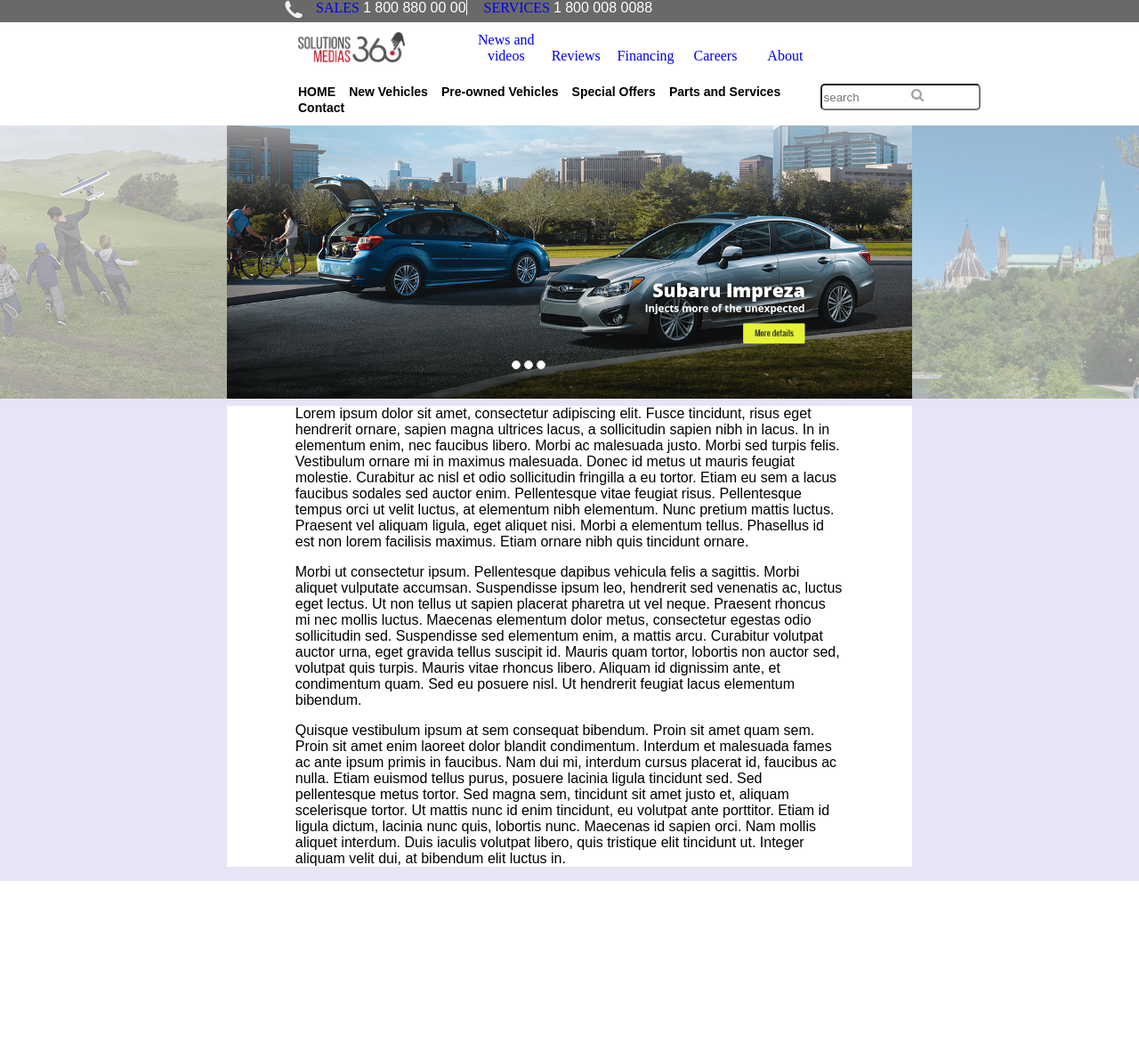
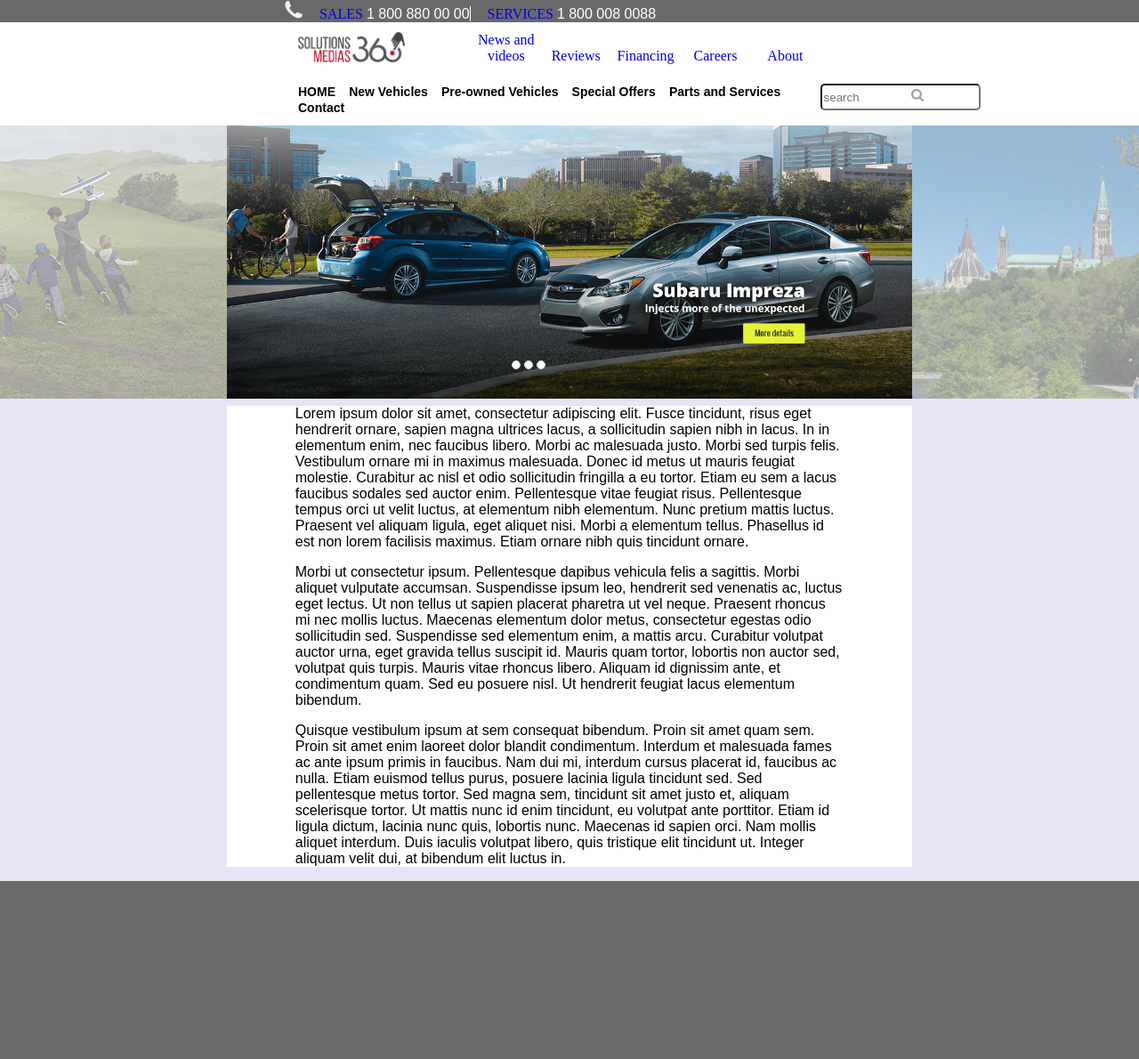
Before and after one commit to mfaye1/solution_media, a PHP site: page /index.html in a window 1280 px wide. Shown: the whole page at 89% size. Before the commit the page ends 990 px from the top, so only its background shows below. Run offline with PHP 8.4, Linux system fonts and the light colour scheme.

Commit message:
le footer et quelques regles CSS

```diff
--- a/index.html
+++ b/index.html
@@ -135,5 +135,8 @@
             tristique elit tincidunt ut. Integer aliquam velit dui, at bibendum elit luctus in.</p>
     </div>
 </main>
+<footer>
+
+</footer>
 </body>
 </html>
--- a/style/main.css
+++ b/style/main.css
@@ -107,7 +107,6 @@
 }
 
 .tolbar img {
-    float: left;
     margin-right: 15px;
 }
 
@@ -120,8 +119,12 @@
     display: inline;
     color: white;
     margin-right: 15px;
+    line-height: 20px;
 }
+.tolbar a{
+    line-height: 20px;
 
+}
 .tolbar p:first-of-type {
     border-right: solid 1px white;
 }
@@ -188,7 +191,7 @@
 }
 #menu li a:hover {
     color:blue;
-    border-bottom: solid 4px blue;
+    border-bottom: solid 7px blue;
 }
 
 #menu ul li ul {
@@ -218,7 +221,10 @@
     position:absolute ;
     width: 250px;
     height: 200px;
-    background-color: rgba(176, 176, 176, 0.3);
+    background-color: rgba(205, 205, 205, 0.6);
+}
+.deroulant li:hover{
+    color: black;
 }
 /**********************************************
 le slider en CSS
@@ -323,3 +329,11 @@
     width: 80%;
     margin: auto;
 }
+
+/*********************************************
+le footer
+***********************************************/
+footer{
+    height: 200px;
+    background-color: dimgrey;
+}
```
